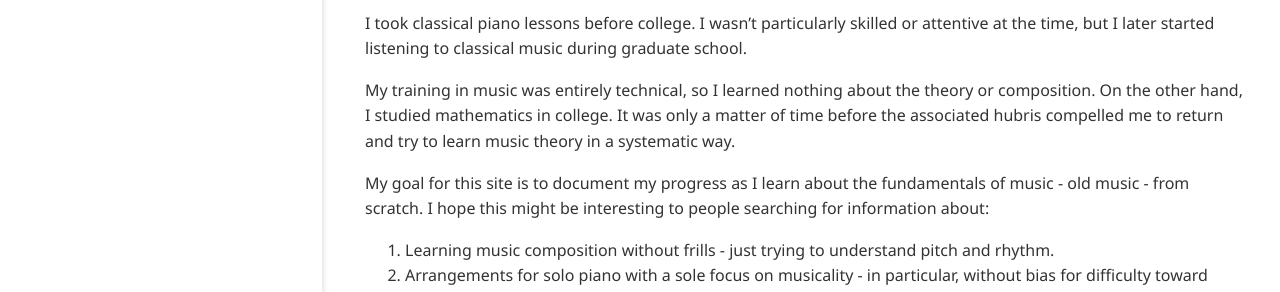
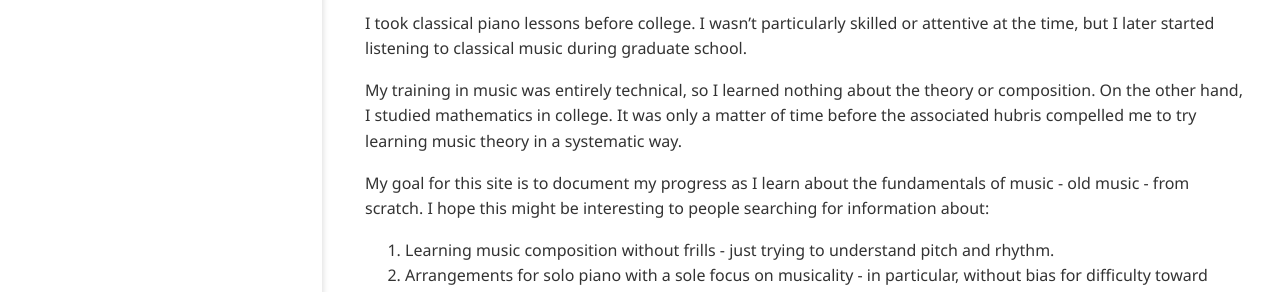
Before and after one commit to ansyblenetwork/arrpiano, a Jekyll site: the page built from _posts/2021-05-17-about.md, in a window 1280 px wide. Shown: the part 467-759 px from the top of the page. Built offline with Jekyll 4.4.1, drawn with Linux system fonts in a browser that asks for light colours.

Commit message:
Update 2021-05-17-about.md

```diff
--- a/_posts/2021-05-17-about.md
+++ b/_posts/2021-05-17-about.md
@@ -18,7 +18,7 @@ Here is another, attributed to Bach, speaking about playing the keyboard:
 
 I took classical piano lessons before college. I wasn't particularly skilled or attentive at the time, but I later started listening to classical music during graduate school.
 
-My training in music was entirely technical, so I learned nothing about the theory or composition. On the other hand, I studied mathematics in college. It was only a matter of time before the associated hubris compelled me to return and try to learn music theory in a systematic way.
+My training in music was entirely technical, so I learned nothing about the theory or composition. On the other hand, I studied mathematics in college. It was only a matter of time before the associated hubris compelled me to try learning music theory in a systematic way.
 
 My goal for this site is to document my progress as I learn about the fundamentals of music - old music - from scratch. I hope this might be interesting to people searching for information about:
 
```
